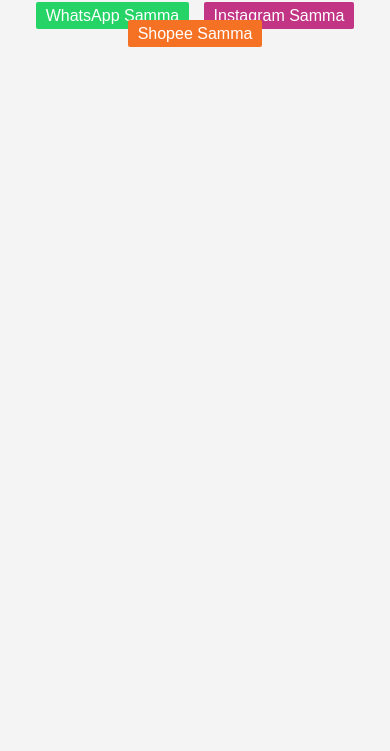
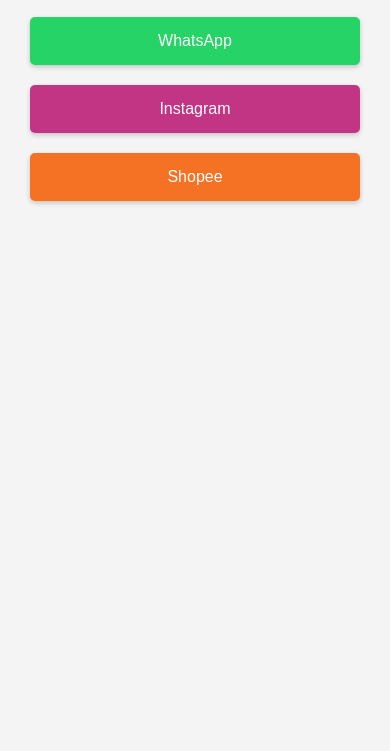
Before and after one commit to aldirezasastrawan/aldirezasastrawan.github.io, a plain HTML site: page index.html in a window 390 px wide. Shown: the part 93-844 px from the top of the page. Drawn offline with Linux system fonts and the light colour scheme.

Commit message:
Update index.html
upgrade responsive page

```diff
--- a/index.html
+++ b/index.html
@@ -3,7 +3,7 @@
 <head>
     <meta charset="UTF-8">
     <meta name="viewport" content="width=device-width, initial-scale=1.0">
-    <title>Find Samma at</title>
+    <title>Contact Samma</title>
     <style>
         body {
             font-family: Arial, sans-serif;
@@ -16,14 +16,20 @@
             color: #333;
         }
         .links {
-            margin-top: 10px;
+            margin-top: 20px;
+            display: flex;
+            flex-direction: column;
+            align-items: center;
         }
         a {
             text-decoration: none;
             color: white;
-            padding: 5px 10px;
-            border-radius: 2px;
-            margin: 5px;
+            padding: 15px 25px;
+            border-radius: 5px;
+            margin: 10px;
+            width: 80%; /* Responsive width */
+            max-width: 300px; /* Maximum width for buttons */
+            box-shadow: 0 2px 5px rgba(0, 0, 0, 0.2);
         }
         .whatsapp {
             background-color: #25D366; /* WhatsApp green */
@@ -34,14 +40,25 @@
         .shopee {
             background-color: #F57224; /* Shopee orange */
         }
+        /* Media Queries for larger screens */
+        @media (min-width: 600px) {
+            .links {
+                flex-direction: row;
+                justify-content: center;
+            }
+            a {
+                margin: 10px 5px;
+                width: auto; /* Allow buttons to resize */
+            }
+        }
     </style>
 </head>
 <body>
-    <h1>Contact Us</h1>
+    <h1>Find SAMMA</h1>
     <div class="links">
-        <a href="https://wa.me/6285121019550?text=Hallo%20Assalamualaikum%20Samma%2C%20Saya%20berminat%20model%20hijab%20yang%20....%20" class="whatsapp" target="_blank">WhatsApp Samma</a>
-        <a href="https://www.instagram.com/sammaofficial_/" class="instagram" target="_blank">Instagram Samma</a>
-        <a href="https://shopee.co.id/sammaofficial" class="shopee" target="_blank">Shopee Samma</a>
+        <a href="https://wa.me/6285121019550?text=Hallo%20Assalamualaikum%20Samma%2C%20Saya%20berminat%20model%20hijab%20yang%20....%20" class="whatsapp" target="_blank">WhatsApp</a>
+        <a href="https://www.instagram.com/sammaofficial_/" class="instagram" target="_blank">Instagram</a>
+        <a href="https://shopee.co.id/sammaofficial" class="shopee" target="_blank">Shopee</a>
     </div>
 </body>
 </html>
```
